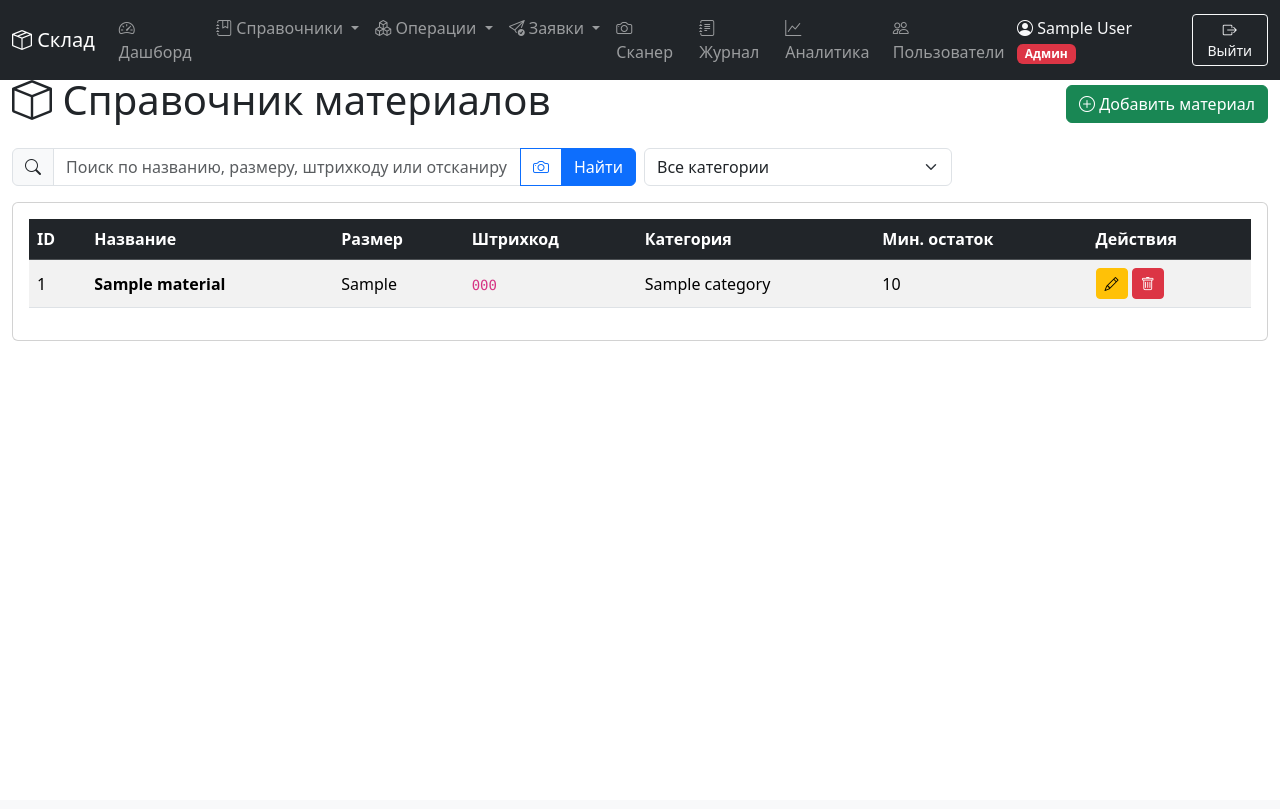
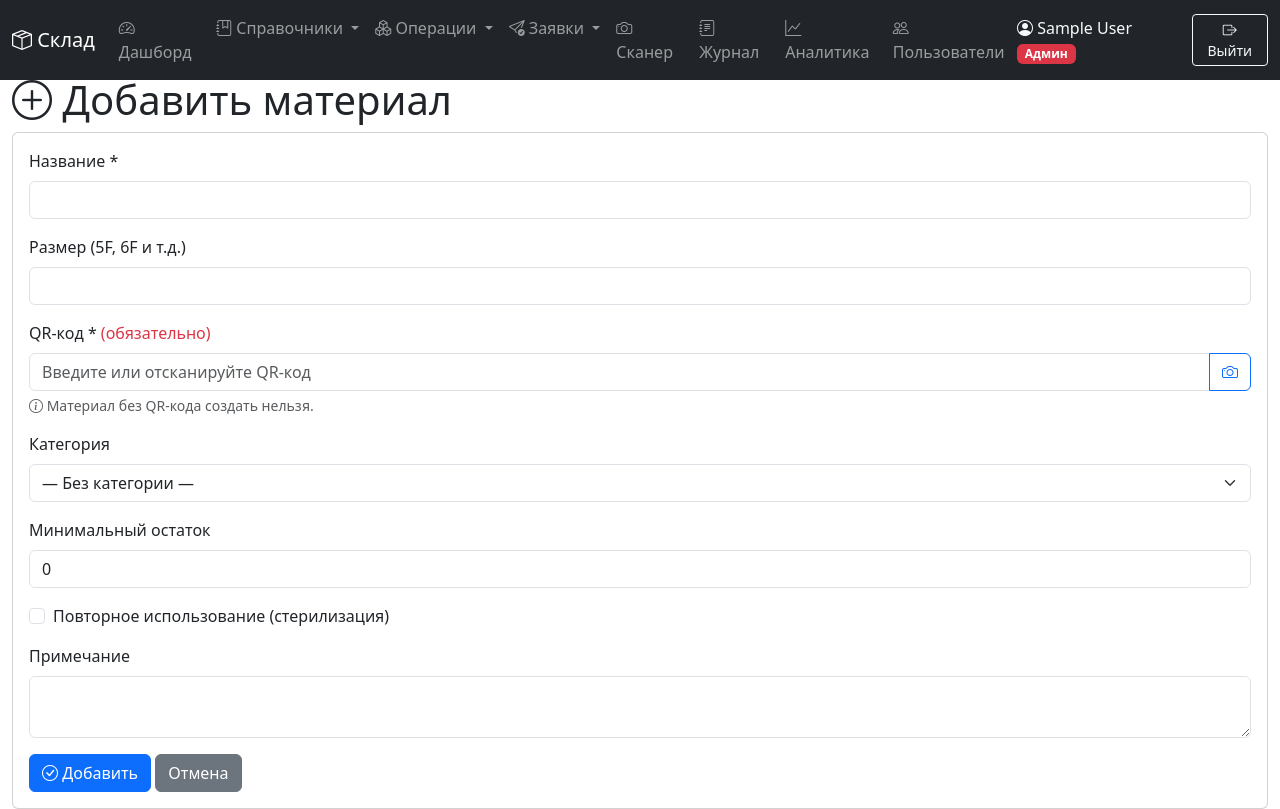
Before and after one commit to Ryshard-HIROMANT/stock-app, a Flask app: page /materials in a window 1280 px wide. Before the commit the page ends 341 px from the top, so only its background shows below. Run offline with Flask 3, Linux system fonts and the light colour scheme; a user stored in the database is signed in; tables that the repository leaves empty hold one stand-in row (values such as "Sample post"); some libraries are stand-ins or nearby versions.

Commit message:
QR-код обязателен при создании материала, проверка уникальности и совпадения

```diff
--- a/app.py
+++ b/app.py
@@ -201,6 +201,7 @@ def create_app():
         if not current_user.is_storekeeper():
             flash('Недостаточно прав.', 'danger')
             return redirect(url_for('materials'))
+        categories_list = Category.query.order_by(Category.name).all()
         if request.method == 'POST':
             name = request.form.get('name', '').strip()
             size = request.form.get('size', '').strip()
@@ -211,11 +212,19 @@ def create_app():
             note = request.form.get('note', '').strip()
             if not name:
                 flash('Название обязательно!', 'danger')
-                categories_list = Category.query.order_by(Category.name).all()
-                return render_template('material_form.html', material=None, categories=categories_list)
+                return render_template('material_form.html', material=None,
+                                       categories=categories_list, prefill_barcode=barcode)
+            if not barcode:
+                flash('QR-код обязателен! Материал нельзя создать без QR-кода.', 'danger')
+                return render_template('material_form.html', material=None,
+                                       categories=categories_list, prefill_barcode=barcode)
+            if Material.query.filter_by(barcode=barcode).first():
+                flash(f'Материал с QR-кодом "{barcode}" уже существует!', 'danger')
+                return render_template('material_form.html', material=None,
+                                       categories=categories_list, prefill_barcode=barcode)
             material = Material(
                 name=name, size=size if size else None,
-                barcode=barcode if barcode else None,
+                barcode=barcode,
                 category_id=int(category_id) if category_id else None,
                 is_reusable=is_reusable,
                 min_stock=int(min_stock) if min_stock.isdigit() else 0,
@@ -225,8 +234,9 @@ def create_app():
             db.session.commit()
             flash(f'Материал "{name}" добавлен!', 'success')
             return redirect(url_for('materials'))
-        categories_list = Category.query.order_by(Category.name).all()
-        return render_template('material_form.html', material=None, categories=categories_list)
+        prefill_barcode = request.args.get('barcode', '').strip()
+        return render_template('material_form.html', material=None,
+                               categories=categories_list, prefill_barcode=prefill_barcode)
 
     @app.route('/materials/<int:id>/edit', methods=['GET', 'POST'])
     @login_required
@@ -235,10 +245,22 @@ def create_app():
             flash('Недостаточно прав.', 'danger')
             return redirect(url_for('materials'))
         material = Material.query.get_or_404(id)
+        categories_list = Category.query.order_by(Category.name).all()
         if request.method == 'POST':
-            material.name = request.form.get('name', '').strip()
+            name = request.form.get('name', '').strip()
+            barcode = request.form.get('barcode', '').strip()
+            if not barcode:
+                flash('QR-код обязателен!', 'danger')
+                return render_template('material_form.html', material=material,
+                                       categories=categories_list, prefill_barcode=barcode)
+            existing = Material.query.filter(Material.barcode == barcode, Material.id != id).first()
+            if existing:
+                flash(f'QR-код "{barcode}" уже используется материалом "{existing.name}"!', 'danger')
+                return render_template('material_form.html', material=material,
+                                       categories=categories_list, prefill_barcode=barcode)
+            material.name = name
             material.size = request.form.get('size', '').strip() or None
-            material.barcode = request.form.get('barcode', '').strip() or None
+            material.barcode = barcode
             cat_id = request.form.get('category_id', '').strip()
             material.category_id = int(cat_id) if cat_id else None
             material.is_reusable = request.form.get('is_reusable') == '1'
@@ -248,7 +270,6 @@ def create_app():
             db.session.commit()
             flash(f'Материал "{material.name}" обновлён!', 'success')
             return redirect(url_for('materials'))
-        categories_list = Category.query.order_by(Category.name).all()
         return render_template('material_form.html', material=material, categories=categories_list)
 
     @app.route('/materials/<int:id>/delete', methods=['POST'])
@@ -474,11 +495,29 @@ def create_app():
             if mat_id and mat_id != 'new':
                 material = Material.query.get_or_404(int(mat_id))
             elif new_name:
+                if not new_barcode:
+                    flash('QR-код обязателен для нового материала!', 'danger')
+                    return redirect(url_for('operation_in'))
                 material = Material.query.filter_by(name=new_name, size=new_size if new_size else None).first()
-                if not material:
+                if material:
+                    if material.barcode and material.barcode != new_barcode:
+                        flash(f'Материал "{material.name}" уже имеет QR-код "{material.barcode}". '
+                              f'Указан другой код "{new_barcode}".', 'danger')
+                        return redirect(url_for('operation_in'))
+                    if not material.barcode:
+                        dup = Material.query.filter_by(barcode=new_barcode).first()
+                        if dup:
+                            flash(f'QR-код "{new_barcode}" уже используется материалом "{dup.name}"!', 'danger')
+                            return redirect(url_for('operation_in'))
+                        material.barcode = new_barcode
+                else:
+                    dup = Material.query.filter_by(barcode=new_barcode).first()
+                    if dup:
+                        flash(f'QR-код "{new_barcode}" уже используется материалом "{dup.name}"!', 'danger')
+                        return redirect(url_for('operation_in'))
                     material = Material(
                         name=new_name, size=new_size if new_size else None,
-                        barcode=new_barcode if new_barcode else None,
+                        barcode=new_barcode,
                         category_id=int(new_category_id) if new_category_id else None,
                         is_reusable=is_reusable,
                     )
@@ -533,7 +572,6 @@ def create_app():
                 flash('Заполните все обязательные поля.', 'danger')
                 return redirect(url_for('operation_out'))
 
-            # Удаляем старые rejected-черновики с этим operation_id у текущего пользователя
             SpendingDraft.query.filter_by(
                 user_id=current_user.id,
                 operation_id=operation_id,
@@ -580,7 +618,6 @@ def create_app():
 
             return redirect(url_for('index'))
 
-        # GET: проверяем предзаполнение из отклонённого черновика
         prefilled_operation = request.args.get('operation_id', '').strip()
         prefilled_cart = []
         prefilled_doctor = ''
@@ -654,7 +691,6 @@ def create_app():
             flash('Черновики не найдены.', 'warning')
             return redirect(url_for('spending_confirm_list'))
 
-        # Проверка наличия по всем позициям
         for draft in drafts:
             material = draft.material
             batches = Batch.query.filter(
@@ -666,7 +702,6 @@ def create_app():
                 flash(f'Недостаточно "{material.name}"! Доступно: {total_available} шт.', 'danger')
                 return redirect(url_for('spending_confirm_list'))
 
-        # Списываем всё
         count = len(drafts)
         for draft in drafts:
             material = draft.material
--- a/templates/materials.html
+++ b/templates/materials.html
@@ -1,142 +1,123 @@
 {% extends "base.html" %}
 
-{% block title %}Материалы — Склад МедМатериалов{% endblock %}
+{% block title %}{{ 'Редактировать' if material else 'Добавить' }} материал — Склад{% endblock %}
 
 {% block content %}
-<div class="d-flex justify-content-between align-items-center mb-3">
-    <h1><i class="bi bi-box"></i> Справочник материалов</h1>
-    {% if current_user.is_storekeeper() %}
-    <a href="/materials/add" class="btn btn-success">
+<h1>
+    {% if material %}
+        <i class="bi bi-pencil"></i> Редактировать: {{ material.name }}
+    {% else %}
         <i class="bi bi-plus-circle"></i> Добавить материал
-    </a>
     {% endif %}
+</h1>
+
+<div class="card">
+    <div class="card-body">
+        <form method="POST">
+            <div class="mb-3">
+                <label for="name" class="form-label">Название *</label>
+                <input type="text" class="form-control" id="name" name="name"
+                       value="{{ material.name if material else '' }}" required>
             </div>
-
-<form method="GET" action="/materials" class="mb-3">
-    <div class="row g-2">
-        <div class="col-md-6">
+            <div class="mb-3">
+                <label for="size" class="form-label">Размер (5F, 6F и т.д.)</label>
+                <input type="text" class="form-control" id="size" name="size"
+                       value="{{ material.size if material else '' }}">
+            </div>
+            <div class="mb-3">
+                <label for="barcode" class="form-label">QR-код * <span class="text-danger">(обязательно)</span></label>
                 <div class="input-group">
-                <span class="input-group-text"><i class="bi bi-search"></i></span>
-                <input type="text" name="search" class="form-control" id="searchInput"
-                       placeholder="Поиск по названию, размеру, штрихкоду или отсканируйте..."
-                       value="{{ search }}">
-                <button type="button" class="btn btn-outline-primary" id="scanSearchBtn" title="Сканировать штрихкод">
+                    <input type="text" class="form-control" id="barcode" name="barcode"
+                           value="{{ material.barcode if material else (prefill_barcode or '') }}"
+                           placeholder="Введите или отсканируйте QR-код" required>
+                    <button type="button" class="btn btn-outline-primary" id="scanBarcodeBtn" title="Сканировать">
                         <i class="bi bi-camera"></i>
                     </button>
-                <button type="submit" class="btn btn-primary">Найти</button>
-                {% if search or selected_category %}
-                <a href="/materials" class="btn btn-outline-secondary">Сбросить</a>
-                {% endif %}
+                </div>
+                <div class="form-text text-muted">
+                    <i class="bi bi-info-circle"></i> Материал без QR-кода создать нельзя.
+                </div>
+                <div id="barcodeScannerContainer" style="display:none; margin-top: 10px; border: 2px dashed #ccc; border-radius: 8px; padding: 10px; text-align: center;">
+                    <div id="barcodeMiniScanner" style="width: 100%; max-width: 300px; margin: 0 auto;"></div>
+                    <button type="button" class="btn btn-sm btn-outline-danger mt-2" id="stopBarcodeScannerBtn">
+                        <i class="bi bi-stop-circle"></i> Остановить
+                    </button>
                 </div>
             </div>
-        <div class="col-md-3">
-            <select name="category_id" class="form-select" onchange="this.form.submit()">
-                <option value="">Все категории</option>
+            <div class="mb-3">
+                <label for="category_id" class="form-label">Категория</label>
+                <select class="form-select" id="category_id" name="category_id">
+                    <option value="">— Без категории —</option>
                     {% for cat in categories %}
-                <option value="{{ cat.id }}" {% if selected_category == cat.id|string %}selected{% endif %}>
+                    <option value="{{ cat.id }}" {% if material and material.category_id == cat.id %}selected{% endif %}>
                         {{ cat.name }}
                     </option>
                     {% endfor %}
                 </select>
             </div>
+            <div class="mb-3">
+                <label for="min_stock" class="form-label">Минимальный остаток</label>
+                <input type="number" class="form-control" id="min_stock" name="min_stock"
+                       value="{{ material.min_stock if material else '0' }}" min="0">
             </div>
-    <div id="searchScannerContainer" style="display:none; margin-top: 10px; border: 2px dashed #ccc; border-radius: 8px; padding: 10px; text-align: center;">
-        <div id="searchMiniScanner" style="width: 100%; max-width: 300px; margin: 0 auto;"></div>
-        <button type="button" class="btn btn-sm btn-outline-danger mt-2" id="stopSearchScannerBtn">
-            <i class="bi bi-stop-circle"></i> Остановить сканер
+            <div class="mb-3 form-check">
+                <input type="checkbox" class="form-check-input" id="is_reusable" name="is_reusable" value="1"
+                       {% if material and material.is_reusable %}checked{% endif %}>
+                <label for="is_reusable" class="form-check-label">Повторное использование (стерилизация)</label>
+            </div>
+            <div class="mb-3">
+                <label for="note" class="form-label">Примечание</label>
+                <textarea class="form-control" id="note" name="note" rows="2">{{ material.note if material else '' }}</textarea>
+            </div>
+            <button type="submit" class="btn btn-primary">
+                <i class="bi bi-check-circle"></i> {{ 'Сохранить' if material else 'Добавить' }}
             </button>
-    </div>
+            <a href="/materials" class="btn btn-secondary">Отмена</a>
         </form>
-
-<div class="card">
-    <div class="card-body table-responsive">
-        <table class="table table-striped table-hover align-middle">
-            <thead class="table-dark">
-                <tr>
-                    <th>ID</th>
-                    <th>Название</th>
-                    <th>Размер</th>
-                    <th>Штрихкод</th>
-                    <th>Категория</th>
-                    <th>Мин. остаток</th>
-                    <th>Действия</th>
-                </tr>
-            </thead>
-            <tbody>
-                {% for m in materials %}
-                <tr>
-                    <td>{{ m.id }}</td>
-                    <td><strong>{{ m.name }}</strong></td>
-                    <td>{{ m.size or '—' }}</td>
-                    <td><code>{{ m.barcode or '—' }}</code></td>
-                    <td>{{ m.category_name or '—' }}</td>
-                    <td>{{ m.min_stock }}</td>
-                    <td>
-                        {% if current_user.is_storekeeper() %}
-                        <a href="/materials/{{ m.id }}/edit" class="btn btn-sm btn-warning" title="Редактировать">
-                            <i class="bi bi-pencil"></i>
-                        </a>
-                        {% endif %}
-                        {% if current_user.is_admin() %}
-                        <form method="POST" action="/materials/{{ m.id }}/delete" style="display:inline;"
-                              onsubmit="return confirm('Удалить материал «{{ m.name }}»?')">
-                            <button type="submit" class="btn btn-sm btn-danger" title="Удалить">
-                                <i class="bi bi-trash"></i>
-                            </button>
-                        </form>
-                        {% endif %}
-                    </td>
-                </tr>
-                {% else %}
-                <tr><td colspan="7" class="text-center text-muted">Материалы не найдены</td></tr>
-                {% endfor %}
-            </tbody>
-        </table>
     </div>
 </div>
 {% endblock %}
 
 {% block scripts %}
 <script>
-let searchScanner = null;
-const scanSearchBtn = document.getElementById('scanSearchBtn');
-const stopSearchBtn = document.getElementById('stopSearchScannerBtn');
-const scannerContainer = document.getElementById('searchScannerContainer');
-const searchInput = document.getElementById('searchInput');
+let barcodeScanner = null;
+const scanBtn = document.getElementById('scanBarcodeBtn');
+const stopBtn = document.getElementById('stopBarcodeScannerBtn');
+const scannerContainer = document.getElementById('barcodeScannerContainer');
+const barcodeInput = document.getElementById('barcode');
 
-scanSearchBtn.addEventListener('click', function() {
+scanBtn.addEventListener('click', function() {
     scannerContainer.style.display = 'block';
-    scanSearchBtn.disabled = true;
-    searchScanner = new Html5Qrcode("searchMiniScanner");
-    searchScanner.start(
+    scanBtn.disabled = true;
+    barcodeScanner = new Html5Qrcode("barcodeMiniScanner");
+    barcodeScanner.start(
         { facingMode: "environment" },
         { fps: 10, qrbox: { width: 250, height: 150 } },
         (decodedText) => {
+            barcodeInput.value = decodedText;
             flashBorder('green');
-            stopSearchScanner();
-            searchInput.value = decodedText;
-            searchInput.closest('form').submit();
+            stopBarcodeScanner();
         },
         () => {}
     ).catch(err => {
         alert('Ошибка камеры: ' + err.message);
         scannerContainer.style.display = 'none';
-        scanSearchBtn.disabled = false;
+        scanBtn.disabled = false;
     });
 });
 
-stopSearchBtn.addEventListener('click', stopSearchScanner);
+stopBtn.addEventListener('click', stopBarcodeScanner);
 
-function stopSearchScanner() {
-    if (searchScanner) {
-        searchScanner.stop().then(() => {
+function stopBarcodeScanner() {
+    if (barcodeScanner) {
+        barcodeScanner.stop().then(() => {
             scannerContainer.style.display = 'none';
-            scanSearchBtn.disabled = false;
-            searchScanner = null;
+            scanBtn.disabled = false;
+            barcodeScanner = null;
         }).catch(() => {
             scannerContainer.style.display = 'none';
-            scanSearchBtn.disabled = false;
-            searchScanner = null;
+            scanBtn.disabled = false;
+            barcodeScanner = null;
         });
     }
 }
--- a/templates/operation_out.html
+++ b/templates/operation_out.html
@@ -150,7 +150,11 @@ document.getElementById('scanBtn').addEventListener('click', function() {
                     if (data.found) {
                         document.getElementById('material_select').value = data.material.id;
                         document.getElementById('item_quantity').focus();
-                    } else { alert('Материал не найден!'); }
+                    } else {
+    if (confirm('QR-код не найден в базе!\n\nЗарегистрировать новый материал с этим QR-кодом?')) {
+        window.location.href = '/materials/add?barcode=' + encodeURIComponent(decodedText);
+    }
+}
                 });
         },
         () => {}
```
Also changed, not shown: templates/operation_in.html (+15 -1 lines), templates/scanner.html (+19 -9 lines). Lines whose indentation alone changed are shown as unchanged.
